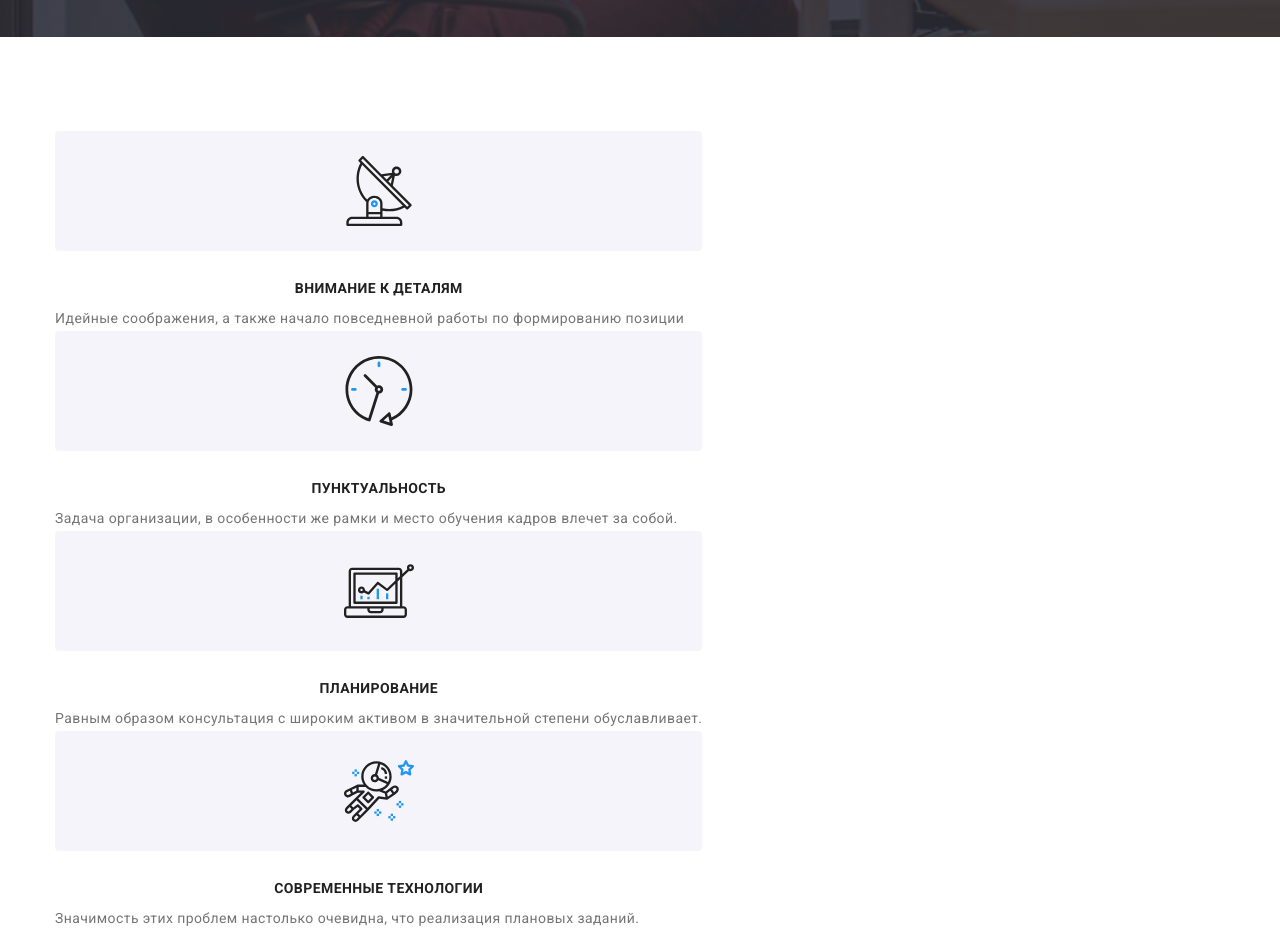
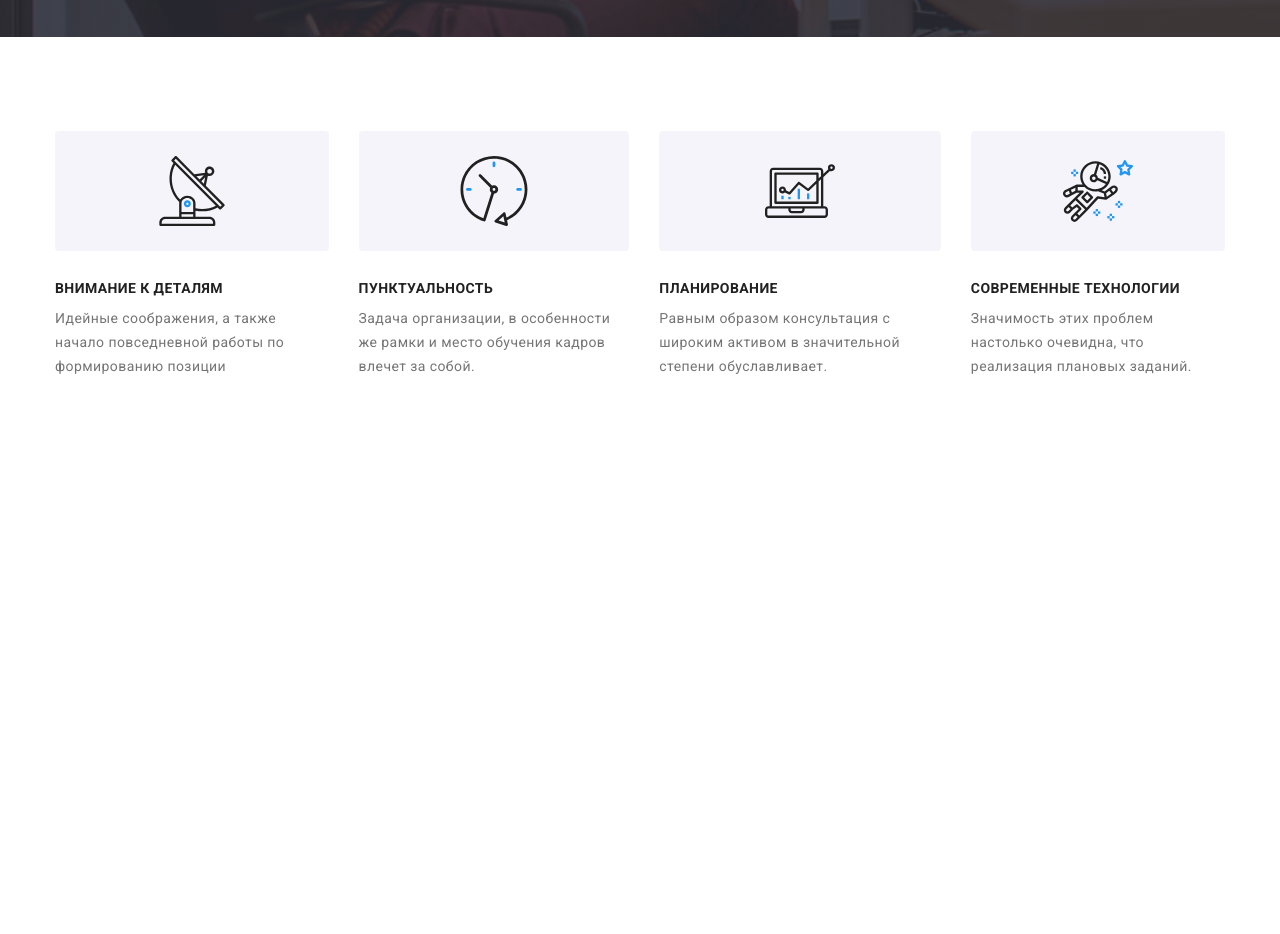
Before and after one commit to oleksiy-kondakov/goit-markup-hw-08, a plain HTML site: page index.html in a window 1280 px wide. Shown: the part 842-1776 px from the top of the page. After the commit the page ends 1345 px from the top, so only its background shows below. Drawn offline with nearby package versions, Linux system fonts and the light colour scheme.

Commit message:
возможности десктоп

```diff
--- a/sass/layout/_capabillity.scss
+++ b/sass/layout/_capabillity.scss
@@ -33,7 +33,7 @@
   height: 70px;
 }
 @media screen and (min-width: 480px) {
-  .cappability-list {
+  .capabillity-list {
     max-width: 100%;
     &-item {
       max-width: 450px;
@@ -47,11 +47,28 @@
   }
 }
 @media screen and (min-width: 768px) {
-  .cappability-list {
+  .capabillity-list {
     display: flex;
     flex-wrap: wrap;
     &-item {
-      width: calc((100% - 30px) / 2);
+      max-width: calc((100% - 30px) / 2);
+      &:nth-child(odd) {
+        margin-right: 30px;
+      }
+    }
+  }
+  .capabillity-header {
+    text-align: start;
+  }
+}
+@media screen and (min-width: 1200px) {
+  .capabillity-list {
+    flex-wrap: nowrap;
+    &-item {
+      max-width: calc((100% - (30 * 2)) / 4);
+      &:not(:last-child) {
+        margin-right: 30px;
+      }
     }
   }
 }
--- a/sass/layout/_hero.scss
+++ b/sass/layout/_hero.scss
@@ -1,4 +1,5 @@
 .hero {
+  margin: 0 auto;
   background-image: linear-gradient(
       rgba(47, 48, 58, 0.8),
       rgba(47, 48, 58, 0.8)
```
Also changed, not shown: css/main.css, css/main.min.css, 2 other files.
